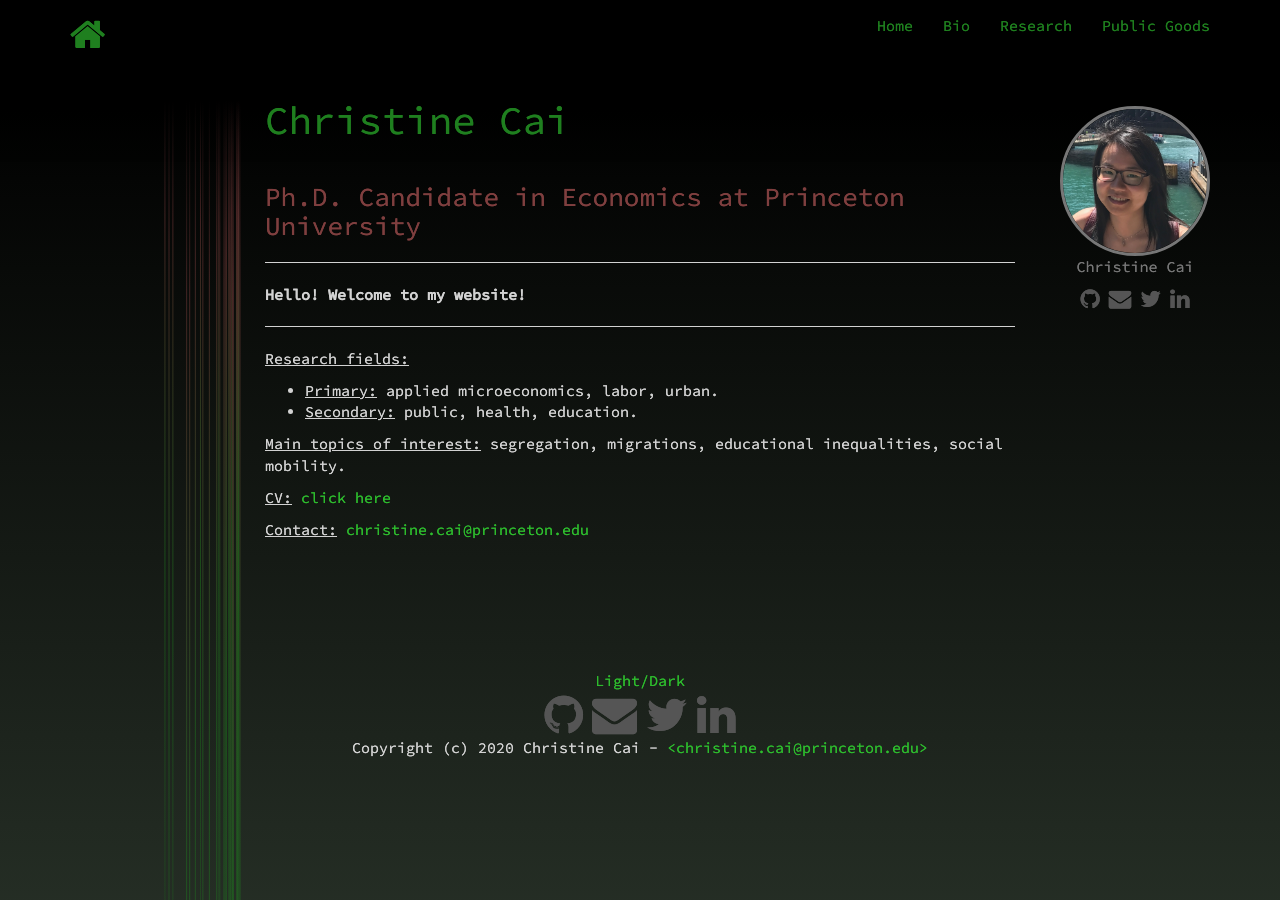
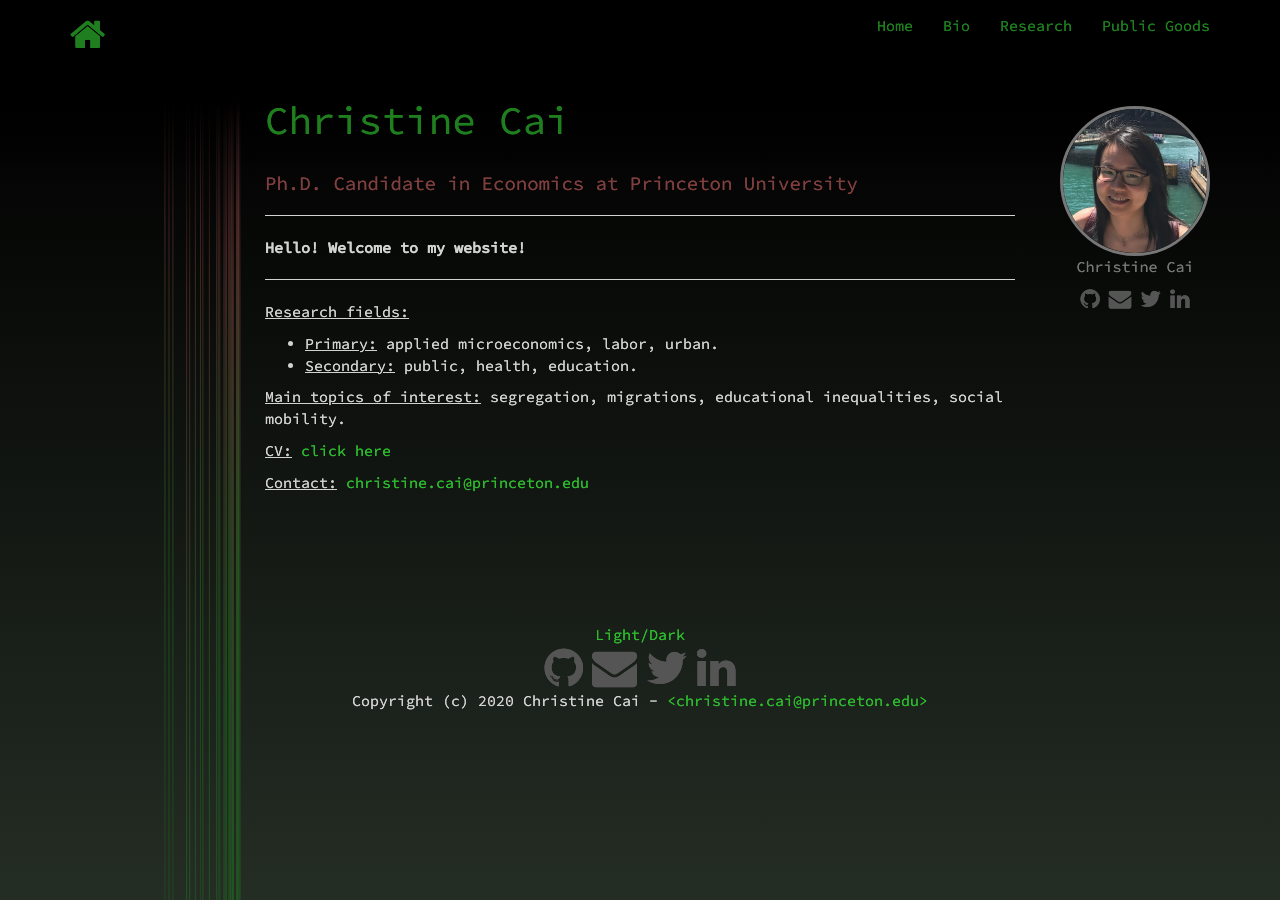
Before and after one commit to christinecai/website, a Jekyll site: the page built from index.md, in a window 1280 px wide. Built offline with Jekyll 4.4.1, drawn with Linux system fonts in a browser that asks for light colours; nearby versions of some CDN libraries.

```diff
--- a/index.md
+++ b/index.md
@@ -4,7 +4,7 @@ title: Christine Cai
 description: Homepage
 ---
 
-### Ph.D. Candidate in Economics at Princeton University
+#### Ph.D. Candidate in Economics at Princeton University
 
 <hr />
 
```
